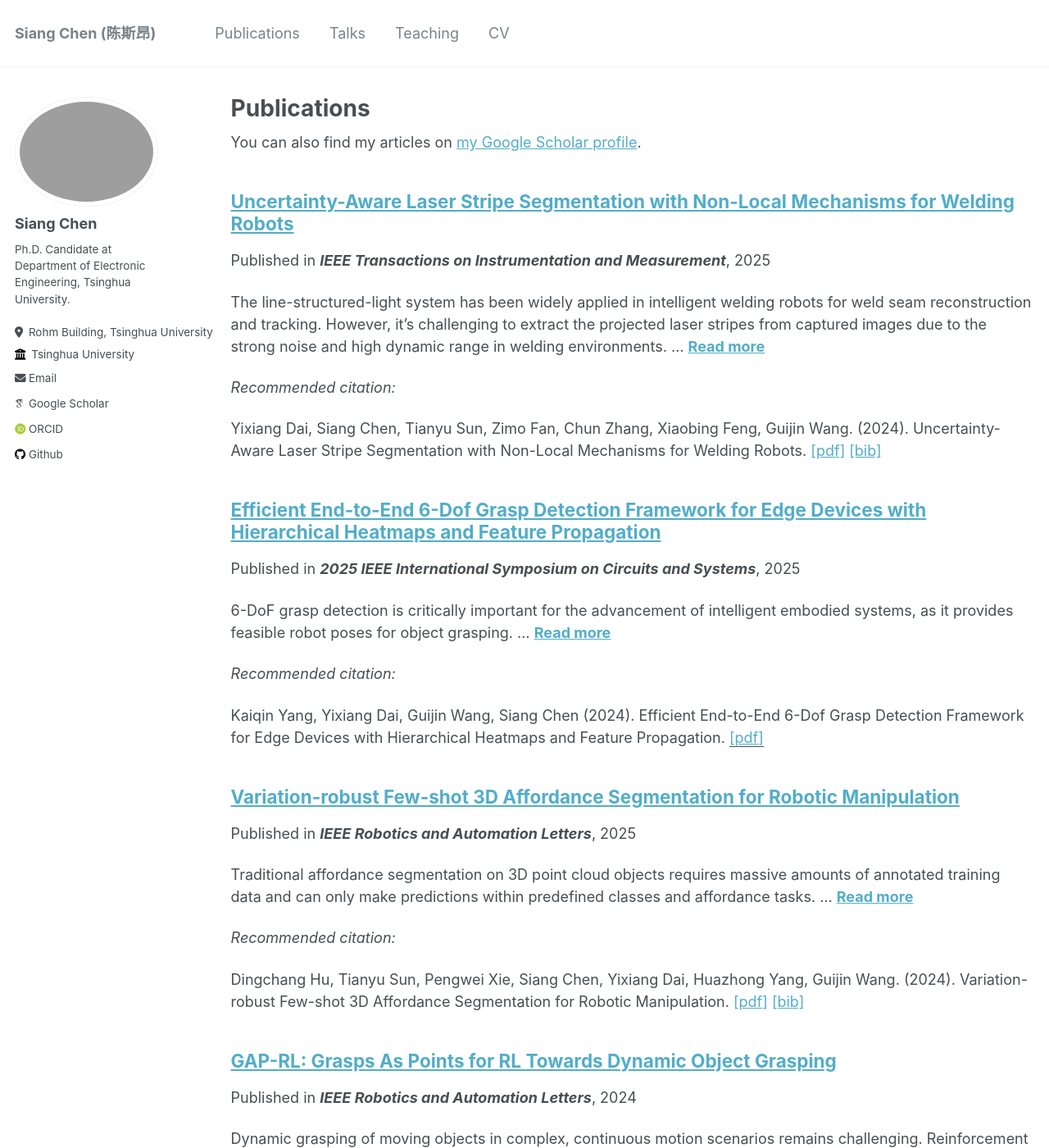
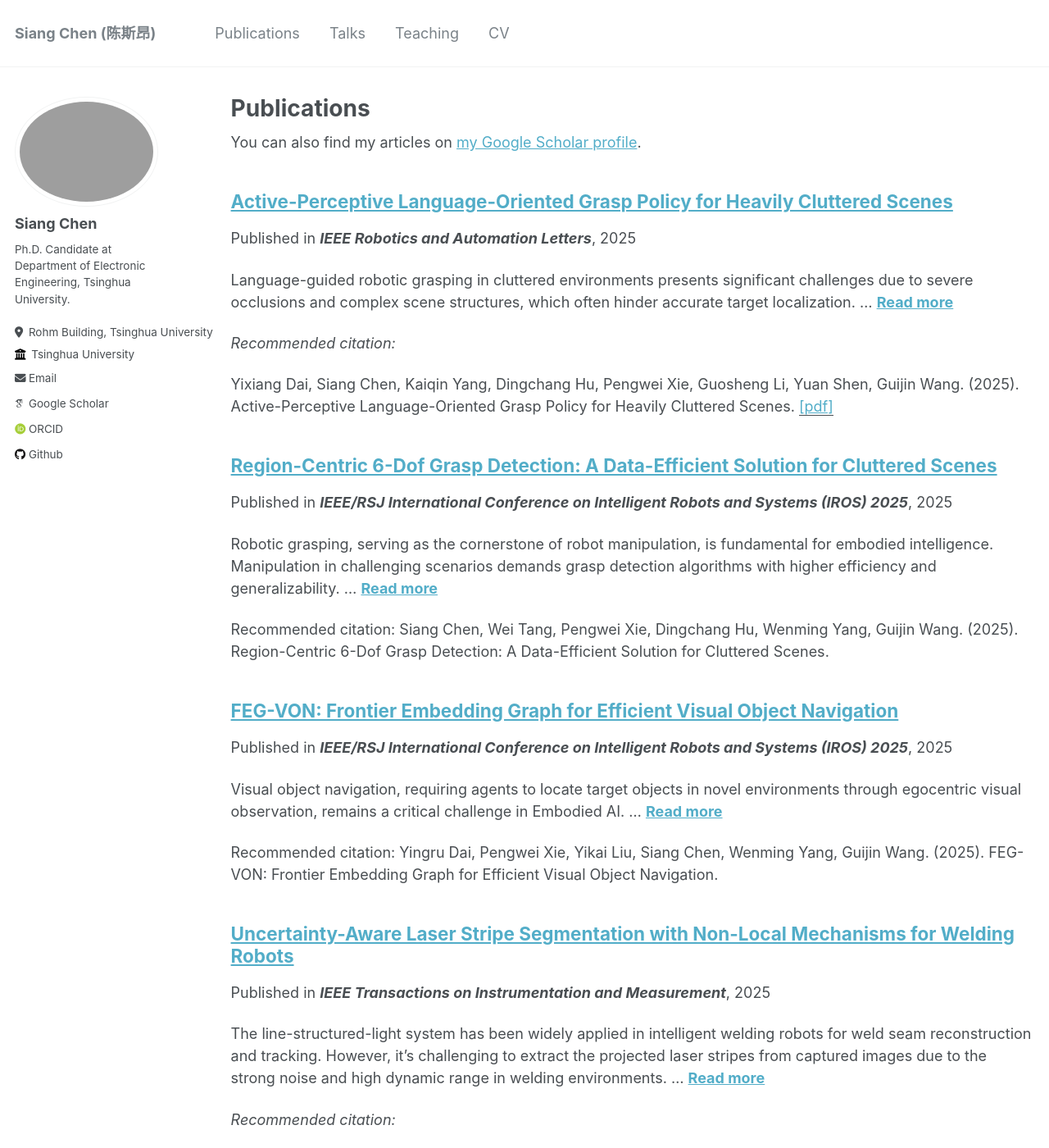
Before and after one commit to ChenThree/ChenThree.github.io, a Jekyll site: the page built from _pages/publications.md, in a window 1280 px wide and 1400 px high. Shown: the whole window at 82% size. Built offline with Jekyll 4.4.1, drawn with Linux system fonts in a browser that asks for light colours; some web fonts are replaced; some of the changed text lies outside the part shown.

Commit message:
[update] update papers

```diff
--- /dev/null
+++ b/_publications/2025-06-23-FEGVON-14.md
@@ -0,0 +1,17 @@
+---
+title: "FEG-VON: Frontier Embedding Graph for Efficient Visual Object Navigation"
+collection: publications
+permalink: /publication/2025-06-23-FEGVON-14
+excerpt: "Visual object navigation, requiring agents to locate target objects in novel environments through egocentric visual observation, remains a critical challenge in Embodied AI. ..."
+date: 2025-06-23
+venue: IEEE/RSJ International Conference on Intelligent Robots and Systems (IROS) 2025
+# paperurl: 'https://ieeexplore.ieee.org/abstract/document/10909245'
+# paperurltext: '[pdf]'
+# paperbibtex: 'https://scholar.googleusercontent.com/scholar.bib?q=info:SFp2QPOltrgJ:scholar.google.com/&output=citation&scisdr=ClE57TGEEJW3oGuqmOM:AFWwaeYAAAAAZ9KsgOOnk_82Ipi0TYoKyIuQifM&scisig=AFWwaeYAAAAAZ9KsgGvo-sIw4ZdssjBzTJIz_GQ&scisf=4&ct=citation&cd=-1&hl=en'
+citation: 'Yingru Dai, Pengwei Xie, Yikai Liu, Siang Chen, Wenming Yang, Guijin Wang. (2025). FEG-VON: Frontier Embedding Graph for Efficient Visual Object Navigation.'
+---
+## Abstract
+
+Visual object navigation, requiring agents to locate target objects in novel environments through egocentric visual observation, remains a critical challenge in Embodied AI. We propose FEG-VON, a training-free framework that constructs and maintains a Frontier Embedding Graph for efficient Visual
+Object Navigation. The graph initializes frontier embeddings using Vision Language Models (VLMs), where visual observations are encoded into spatially anchored semantic embeddings through cross-modal alignment with target text descriptors. We then update the graph by aggregating spatio-temporal
+semantic relations across frontiers, enabling online adaptation to new targets via similarity scoring without remapping. The evaluation results in public benchmarks demonstrate the superior performance of FEG-VON in both single- and multiobject navigation tasks compared with state-of-the-art methods. Crucially, FEG-VON eliminates dependency on task-specific training for exploration and advances the feasibility of zeroshot navigation in open-world environments.
--- /dev/null
+++ b/_publications/2025-06-23-Regioncentric-9.md
@@ -0,0 +1,15 @@
+---
+title: "Region-Centric 6-Dof Grasp Detection: A Data-Efficient Solution for Cluttered Scenes"
+collection: publications
+permalink: /publication/2025-06-23-Regioncentric-9
+excerpt: "Robotic grasping, serving as the cornerstone of robot manipulation, is fundamental for embodied intelligence. Manipulation in challenging scenarios demands grasp detection algorithms with higher efficiency and generalizability. ..."
+date: 2025-06-23
+venue: IEEE/RSJ International Conference on Intelligent Robots and Systems (IROS) 2025
+# paperurl:
+# paperurltext: '[pdf]'
+# paperbibtex:
+citation: 'Siang Chen, Wei Tang, Pengwei Xie, Dingchang Hu, Wenming Yang, Guijin Wang. (2025). Region-Centric 6-Dof Grasp Detection: A Data-Efficient Solution for Cluttered Scenes.'
+---
+## Abstract
+
+Robotic grasping, serving as the cornerstone of robot manipulation, is fundamental for embodied intelligence. Manipulation in challenging scenarios demands grasp detection algorithms with higher efficiency and generalizability. However, for general 6-Dof grasp detection, most data-driven methods directly extract scene-level features to generate grasp prediction, relying on a relatively heavy scene-level feature encoder and a significant amount of data with dense grasp labels for model training. In this letter, we propose a novel data-efficient 6-Dof grasp detection framework in cluttered scenes, named Region-Centric Grasp Detection (RCGD), consisting of an Iterative Search Module (ISM) and a Region Grasp Model (RGM). Concretely, ISM aims to retrieve potential region centers and aggregate multiple regions in a coarse-to-fine way. Then, RGM extracts aligned grasp-related embeddings and predicts grasps within these local regions. Benefiting from the region-centric paradigm and the training-free location strategy, RCGD significantly outperforms previous methods and shows minimal performance loss with even a very small portion of training data or labels. Furthermore, real-world robotic experiments in two distinct settings highlight the effectiveness of our method with a 95 % success rate.
--- /dev/null
+++ b/_publications/2025-08-13-APeG-15.md
@@ -0,0 +1,15 @@
+---
+title: "Active-Perceptive Language-Oriented Grasp Policy for Heavily Cluttered Scenes"
+collection: publications
+permalink: /publication/2025-08-13-APeG
+excerpt: "Language-guided robotic grasping in cluttered environments presents significant challenges due to severe occlusions and complex scene structures, which often hinder accurate target localization. ..."
+date: 2025-08-13
+venue: 'IEEE Robotics and Automation Letters'
+paperurl: 'https://ieeexplore.ieee.org/document/11146494/'
+paperurltext: '[pdf]'
+# paperbibtex: 'https://scholar.googleusercontent.com/scholar.bib?q=info:SFp2QPOltrgJ:scholar.google.com/&output=citation&scisdr=ClE57TGEEJW3oGuqmOM:AFWwaeYAAAAAZ9KsgOOnk_82Ipi0TYoKyIuQifM&scisig=AFWwaeYAAAAAZ9KsgGvo-sIw4ZdssjBzTJIz_GQ&scisf=4&ct=citation&cd=-1&hl=en'
+citation: 'Yixiang Dai, Siang Chen, Kaiqin Yang, Dingchang Hu, Pengwei Xie, Guosheng Li, Yuan Shen, Guijin Wang. (2025). Active-Perceptive Language-Oriented Grasp Policy for Heavily Cluttered Scenes.'
+---
+## Abstract
+
+Language-guided robotic grasping in cluttered environments presents significant challenges due to severe occlusions and complex scene structures, which often hinder accurate target localization. Existing approaches typically suffer from limited observational capabilities, resulting in suboptimal exploration of the target object. In this paper, we propose a novel Active-Perceptive Language-Oriented Grasp Policy (APeG) for heavily cluttered scenes. APeG develops an active perception scheme in the grasp pipeline via an occlusion-aware, semantic-guided viewpoint optimization strategy, enabling efficient exploration of cluttered scenes. In addition, a grasp-wise Reinforcement Learning (RL) policy is proposed to select robust grasp poses. Extensive real-world experiments validate the effectiveness of APeG, demonstrating significant improvements in both task success rate and operational efficiency over existing baselines, highlighting its potential for practical deployment in language-conditioned robotic manipulation.
```
Also changed, not shown: _pages/about.md (+11 -6 lines), _publications/2024-03-27-Regioncentric-9.md (deleted, +0 -15 lines).
